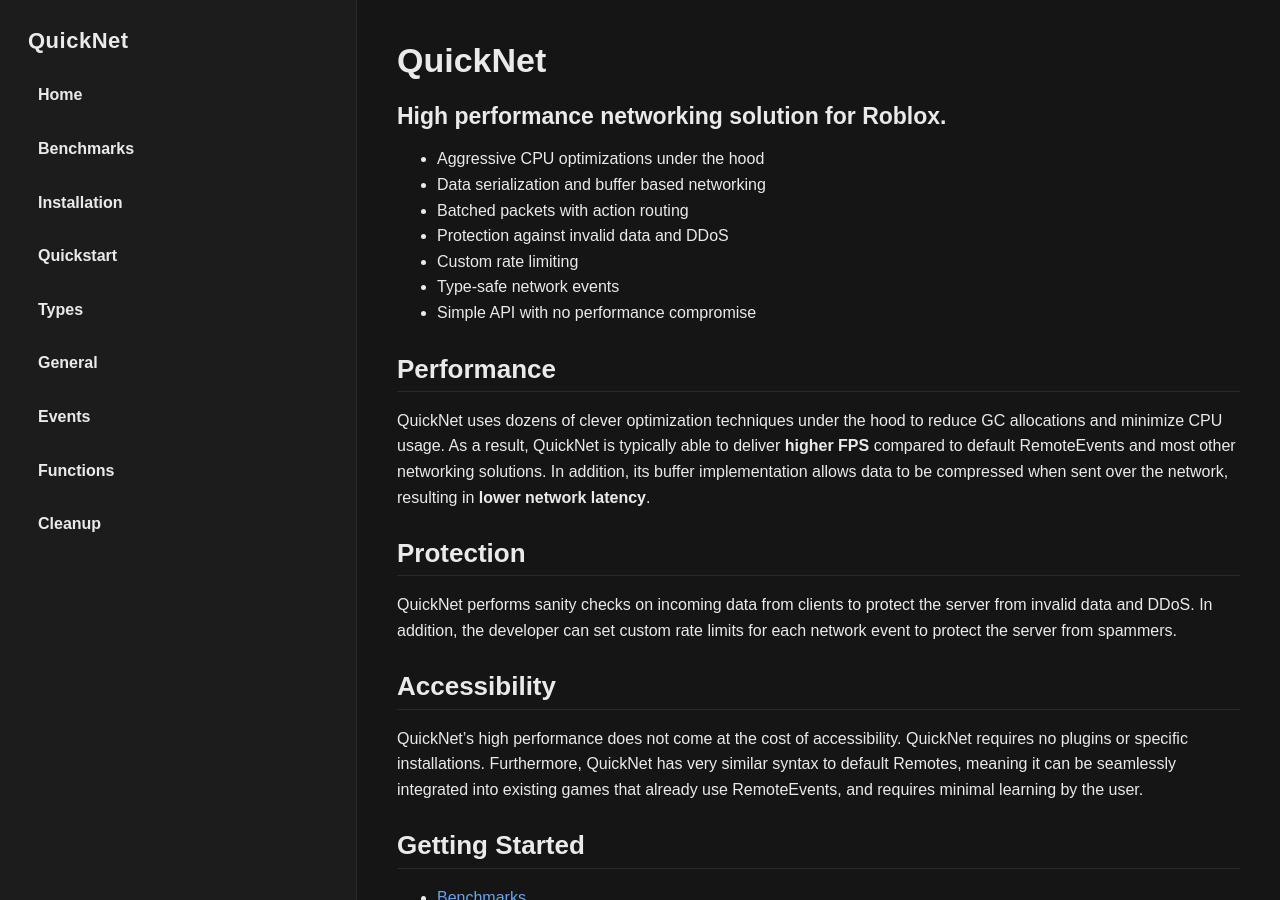
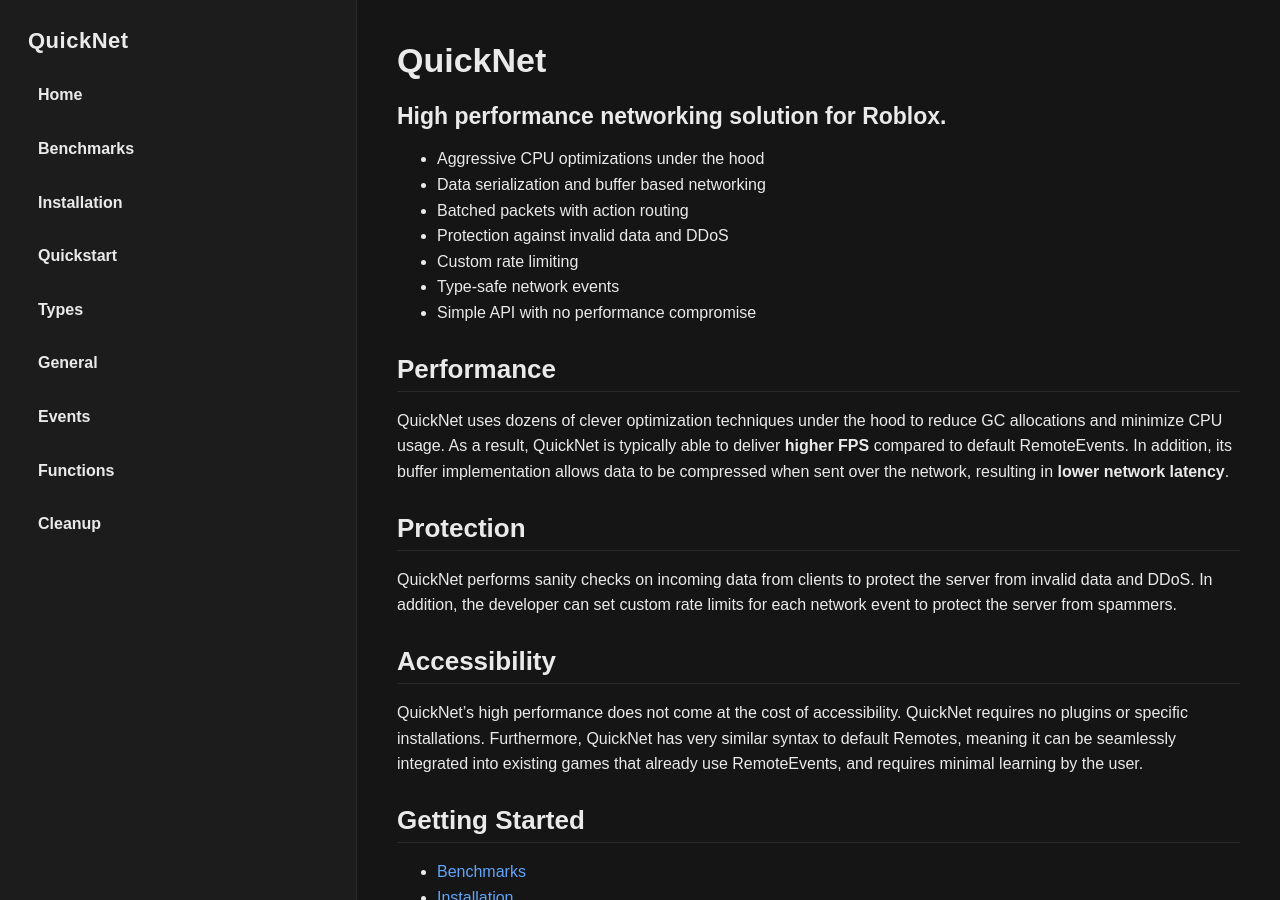
Before and after one commit to breadboardengineer1234/QuickNet, a Jekyll site: the page built from docs/index.md, in a window 1280 px wide and 900 px high. Built offline with Jekyll 4.4.1, drawn with Linux system fonts in a browser that asks for light colours.

Commit message:
Update index.md

```diff
--- a/docs/index.md
+++ b/docs/index.md
@@ -15,7 +15,7 @@ title: Home
 * Simple API with no performance compromise
 
 ## Performance
-QuickNet uses dozens of clever optimization techniques under the hood to reduce GC allocations and minimize CPU usage. As a result, QuickNet is typically able to deliver **higher FPS** compared to default RemoteEvents and most other networking solutions. In addition, its buffer implementation allows data to be compressed when sent over the network, resulting in **lower network latency**.
+QuickNet uses dozens of clever optimization techniques under the hood to reduce GC allocations and minimize CPU usage. As a result, QuickNet is typically able to deliver **higher FPS** compared to default RemoteEvents. In addition, its buffer implementation allows data to be compressed when sent over the network, resulting in **lower network latency**.
 
 ## Protection
 QuickNet performs sanity checks on incoming data from clients to protect the server from invalid data and DDoS. In addition, the developer can set custom rate limits for each network event to protect the server from spammers.
```
